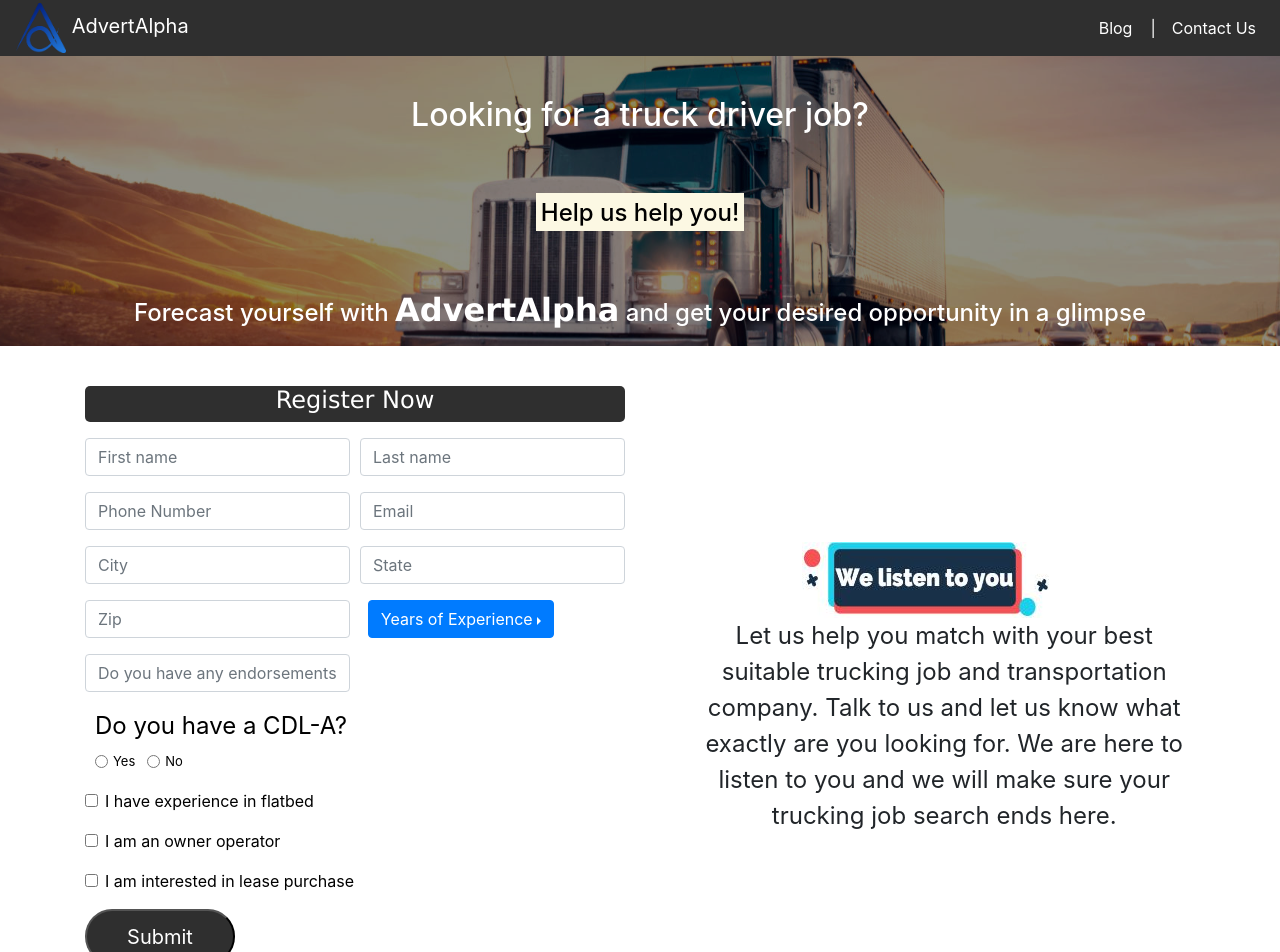
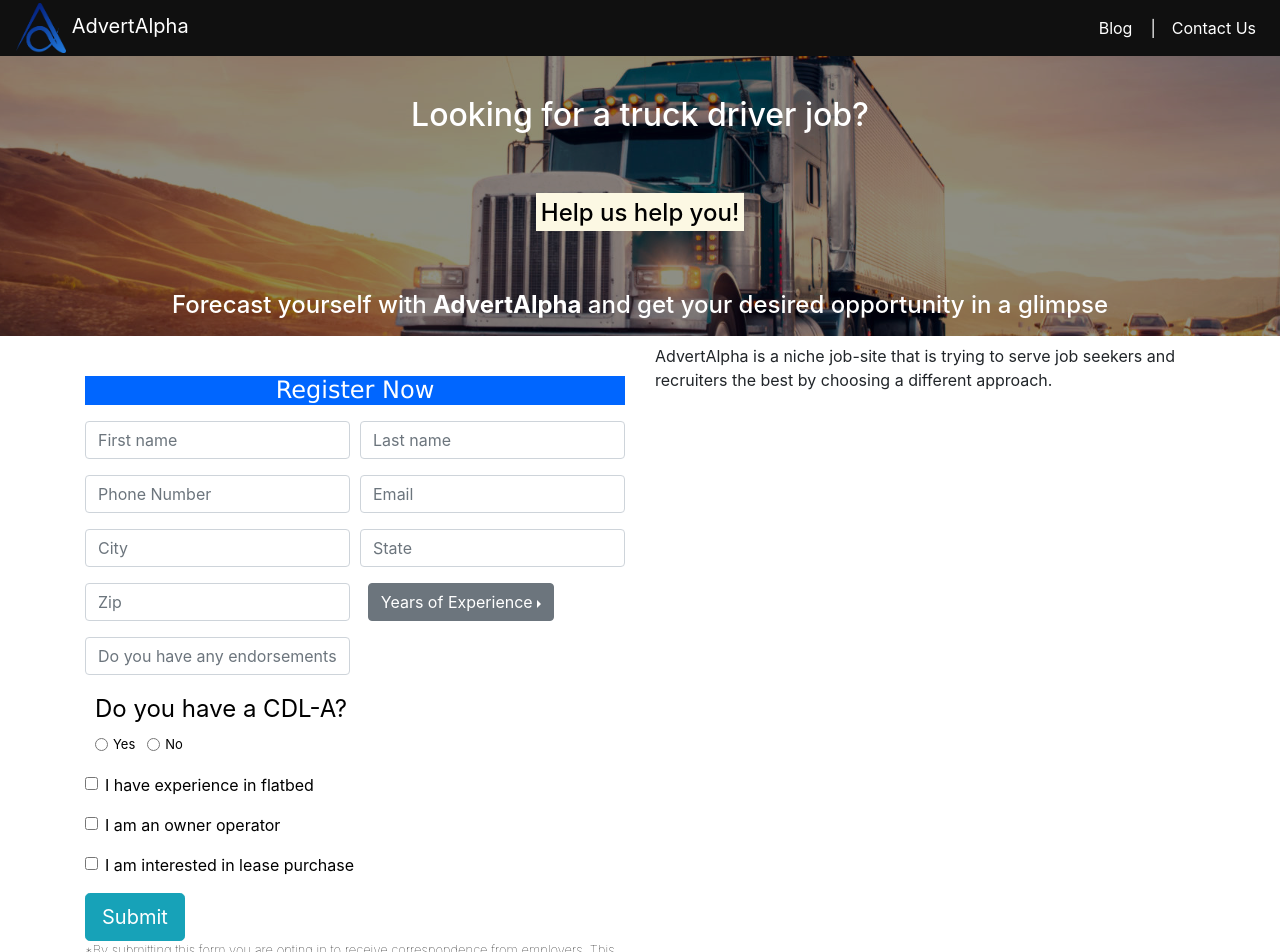
Before and after one commit to nvk1305/AdvertsAlpha, a React (Create React App) app in the folder website/: page / in a window 1280 px wide. Shown: the top 952 px of the page. Built offline with nearby package versions, Linux system fonts and the light colour scheme.

Commit message:
Revert "changed styling"
This reverts commit f933c9c7c9fb47176844f43a753116354fb46fa6.

```diff
--- a/website/src/App.css
+++ b/website/src/App.css
@@ -1,9 +1,50 @@
+/* .App {
+  text-align: center;
+} */
+
+.App-logo {
+  height: 40vmin;
+  pointer-events: none;
+}
+
+@media (prefers-reduced-motion: no-preference) {
+  .App-logo {
+    animation: App-logo-spin infinite 20s linear;
+  }
+}
+
+/* .App-header {
+  background-color: #282c34;
+  min-height: 100vh;
+  display: flex;
+  flex-direction: column;
+  align-items: center;
+  justify-content: center;
+  font-size: calc(10px + 2vmin);
+  color: white; */
+/* } */
+
+.App-link {
+  color: #61dafb;
+}
+
+
+
+@keyframes App-logo-spin {
+  from {
+    transform: rotate(0deg);
+  }
+  to {
+    transform: rotate(360deg);
+  }
+}
+
 .container-form {
   margin-top: 4vh;
   /* font-weight: bolder;
-  /* text-align: center; */
-  /* margin-left: -30vh; */
-  /* padding-left: 1vh; */
+  text-align: center;
+  margin-left: 3vh;
+  padding-left: 1vh; */
   background-color: rgba(0, 0, 0, 0);
   color: rgb(0, 0, 0);
 }
@@ -11,11 +52,6 @@
 /* .form {
   margin-top: 2vh;
 } */
-/* .container-homePage {
-  background-image: url("truck.jpg");
-  background-position: center;
-} */
-
 .container-homePage {
   background-image: url("truck11.png");
   background-position: center;
@@ -25,11 +61,8 @@
 
 .applyNow {
   text-align: center;
-  height: 4.5vh;
-  border-radius: 5px;
   margin-bottom: 2vh;
-  /* background-color: rgb(0, 102, 255); */
-  background-color: #000000d0;
+  background-color: rgb(0, 102, 255);
   font-family: Verdana, Arial, Helvetica, sans-serif;
   color: white;
 }
@@ -40,25 +73,16 @@
 
 
 .navbar {
-  background-color: #000000d0;
+  background-color: #000000ef;
   height: 7vh;
 }
 
   .container-blog {
-  color: rgb(0, 0, 0);
-  font-size: medium;
-  /* color: white; */
-  /* background: url('./340557.jpg') no-repeat center center fixed; */
-  /* background: url('./340557.jpg'); */
-  background-image: linear-gradient(to bottom, #000000d0 , rgb(255, 255, 255));
-  /* background-color: rgb(25, 25, 77); */
-  /* background-position: center; */
-  background-position: absolute;
-  background-repeat: no-repeat;
-  background-size: cover;
-  height: fit-content;
+  color: white;
+  background: url('./340557.jpg') no-repeat center center fixed;
   -webkit-background-size: cover;
   -moz-background-size: cover;
+  background-size: cover;
   -o-background-size: cover;
   }
 
@@ -71,7 +95,6 @@
   font-family: 'Segoe UI', Tahoma, Geneva, Verdana, sans-serif;
 }
 
-
 .form-check [type=checkbox] {
   background: #333;
   border-radius: 50px;
@@ -81,38 +104,6 @@
 .requestQuote {
   justify-content: center;
   margin-top: 2vh ;
-}
-
-.container-blog {
-  justify-content: left;
-}
-
-.contactSubmitBtn, .registerSubmitBtn {
-  /* font-family: Raleway-Bold; */
-  font-size: 20px;
-  line-height: 1.2;
-  /* /* display: -webkit-box; */
-  display: -webkit-flex;
-  display: -moz-box;
-  display: -ms-flexbox;
-  display: flex;
-  justify-content: center;
-  align-items: center;
-  padding: 0 20px;
-  min-width: 150px;
-  color: rgb(255, 255, 255);
-  background-color: black;
-  height: 55px;
-  border-radius: 27px;
-}
-
-.registerSubmitBtn {
-  /* background-color: black; */
-  background-color: #000000d0;
-}
-
-.formLabel {
-font-size: small;
 }
 
 
@@ -156,7 +147,6 @@
       opacity: 1;
   }
 }
-
 .highlight {
   text-align: center;
   font-size: 3vh;
--- a/website/src/App.js
+++ b/website/src/App.js
@@ -5,9 +5,8 @@
 import Blog from './Blog'
 import 'bootstrap/dist/css/bootstrap.min.css';
 import logo from './advertalphaicon.png';
-import ReactGA from 'react-ga';
+import ReactGa from 'react-ga';
 // import logo from './logo1.png'
-import ContactUsModal from "./ContactUsModal"
 
 class App extends React.Component {
   constructor(props) {
@@ -20,18 +19,11 @@
     }
   }
 
-  componentDidMount() {
-    ReactGA.initialize('UA-170502343-1');
-  }
+  useEffect = (() => {
+    ReactGa.initialize('UA-170502343-1')
+    ReactGa.pageview('/Homepage')
 
-  useEffect = (() => {
-    // ReactGa.initialize('UA-170502343-1')
-    ReactGA.pageview('/')
   }, [])
-
-  handleClick = (selectedKey) => {
-    selectedKey === "2" ? this.setState({ showModal: true }) : this.setState({ activeKey: selectedKey })
-  }
 
   handleClick = (selectedKey) => {
     selectedKey === "2" ? this.setState({ showModal: true }) : this.setState({ activeKey: selectedKey })
--- a/website/src/Blog.js
+++ b/website/src/Blog.js
@@ -8,7 +8,7 @@
         return (
             <div className="container-blog" >
                 <div className="container" >
-                    <div style={{ fontSize: "x-large", textIndent: "10vw", color: "white" }}>
+                    <div>
                         <p>At Advertalpha, we help recruiters get the most relevant jobseekers for their listings and most relevant jobs for the job seekers. To achieve that, to add a
                     pinch of quality to service, we are validating the information before serving it.</p>
 
--- a/website/src/Homepage.js
+++ b/website/src/Homepage.js
@@ -92,13 +92,13 @@
 
     render() {
         return (
-            // <div style={{ backgroundImage: "linear-gradient(rgb(233, 202, 191), white)" }}>
+            <div>
                 <div>
                     <div class="container-homePage">
                         <div class="fader">
                             <h2 style={{ paddingTop: "5vh" }} >Looking for a truck driver job?</h2>
                             <h4 style={{ color: "#fffff", paddingTop: "7vh" }} ><mark>Help us help you!</mark></h4>
-                        <h4 style={{ color: "#fffff", paddingTop: "7vh", paddingBottom: "2vh" }}>Forecast yourself with <b style={{ fontSize: "xx-large", fontFamily: "Verdana, Geneva, Tahoma, sans-serif" }}>AdvertAlpha</b> and get your desired opportunity in a glimpse</h4>
+                            <h4 style={{ color: "#fffff", paddingTop: "7vh", paddingBottom: "2vh" }}>Forecast yourself with <b>AdvertAlpha</b> and get your desired opportunity in a glimpse</h4>
                         </div>
                     </div>
 
@@ -194,7 +194,7 @@
                                                 <DropdownButton
                                                     required
                                                     drop="right"
-                                                // variant="secondary"
+                                                    variant="secondary"
                                                     onSelect={this.handleDropdown}
                                                     id="experience"
                                                     title={this.state.experience}>
@@ -274,10 +274,12 @@
                                                 />
                                             </Form.Group>
                                         </Form.Row>
-                                    <div>
-                                        <button
-                                            onClick={() => { this.handleSubmit(); this.props.onModalSubmit() }}
-                                            className="registerSubmitBtn">Submit</button>
+                                        <div style={{ justifyContent: "center" }}>
+                                            <Button
+                                                onSubmit={this.handleSubmit}
+                                                variant="info"
+                                                size="lg"
+                                                type="submit">Submit</Button>
                                         </div>
                                         <div style={{ fontSize: "small", fontWeight: "lighter" }}>
                                             <p>
@@ -288,16 +290,18 @@
                                     </Form >
                                 </div>
                             </div>
+                            <div class="col">
+                                <p>AdvertAlpha is a niche job-site that is trying to serve job seekers and recruiters the best by choosing a different approach.</p>
+                            </div>
+                        </div>
+                    </div>
+                </div>
                 <div class="col align-self-center highlight" >
-                            <img src={require('./wearehere.jpeg')}></img>
-                            <p style={{ marginLeft: "3vw" }}>Let us help you match with your best suitable trucking job and transportation company.
+                    <img src={require('./wearehere.JPG')}></img>
+                    <p>Let us help you match with your best suitable trucking job and transportation company.
                     Talk to us and let us know what exactly are you looking for.
             We are here to listen to you and we will make sure your trucking job search ends here.</p>
                 </div>
-                    </div>
-                </div>
-
-
                 <div className="opportunityText">
                     <p class="text-white bg-dark">Your opportunity strikes here...!</p>
                 </div>
```
Also changed, not shown: website/src/ContactUsModal.js (deleted, +0 -110 lines), website/src/Requestaquote.js (+4 -4 lines), website/src/wearehere.jpeg (deleted). Lines whose indentation alone changed are shown as unchanged.
